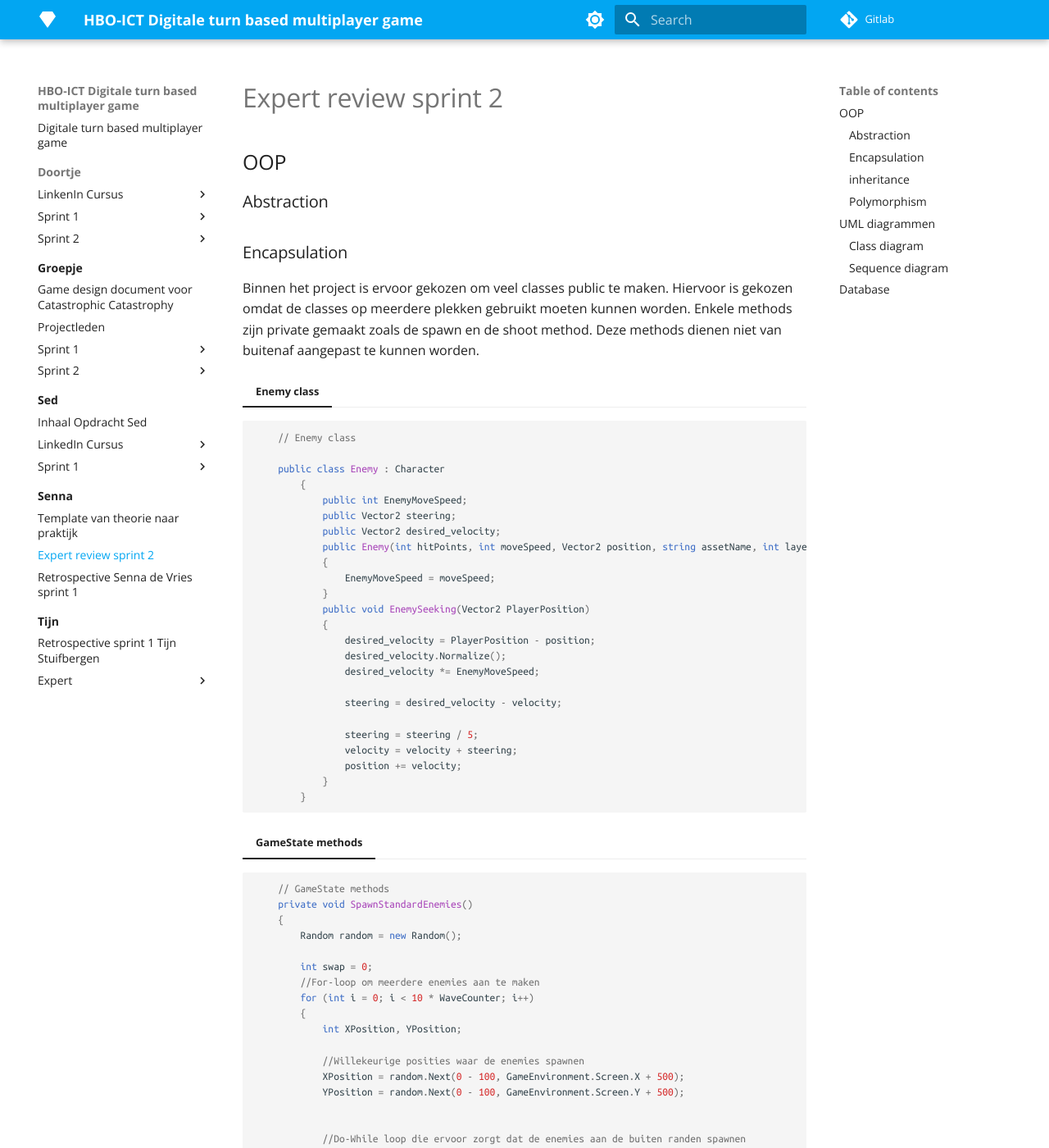
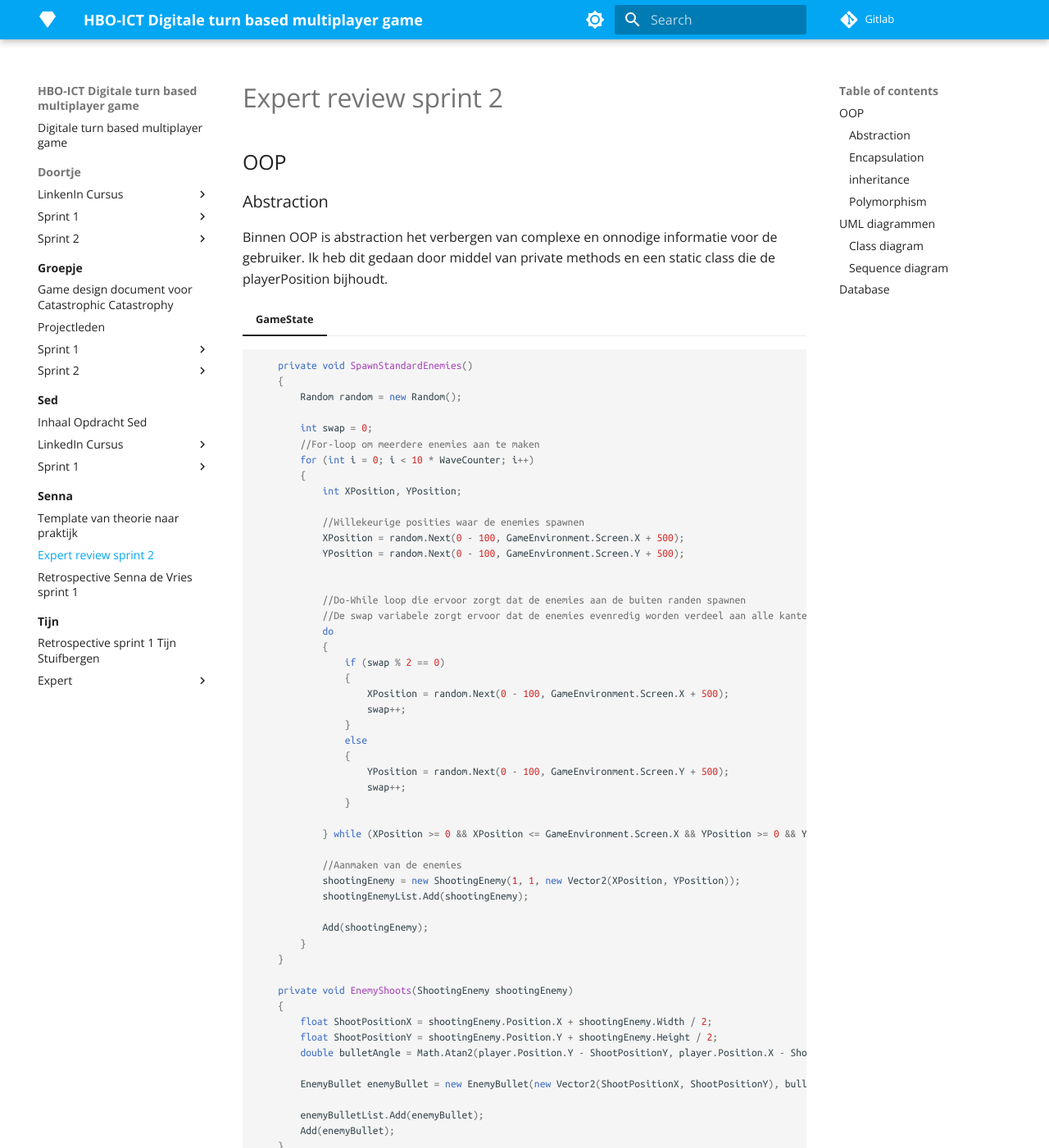
Before and after one commit to Doortje-Geuze/catastrophic-catastrophe, an MkDocs documentation site: the page built from docs/Senna/Expert review-Senna-sprint 2.md, in a window 1280 px wide and 1400 px high. Shown: the whole window at 82% size. Built offline with MkDocs 1.6.1 and Material for MkDocs 9.7.7, drawn with Linux system fonts in a browser that asks for light colours; nearby versions of some CDN libraries; library files that are not in the unit come from our copies; some of the changed text lies outside the part shown.

Commit message:
abstraction toegevoegd

````diff
--- a/docs/Senna/Expert review-Senna-sprint 2.md
+++ b/docs/Senna/Expert review-Senna-sprint 2.md
@@ -1,6 +1,93 @@
 # Expert review sprint 2
 ## OOP
 ### Abstraction
+Binnen OOP is abstraction het verbergen van complexe en onnodige informatie voor de gebruiker. Ik heb dit gedaan door middel van private methods en een static class die de playerPosition bijhoudt.
+
+=== "GameState"
+```csharp
+    private void SpawnStandardEnemies()
+    {
+        Random random = new Random();
+
+        int swap = 0;
+        //For-loop om meerdere enemies aan te maken
+        for (int i = 0; i < 10 * WaveCounter; i++)
+        {
+            int XPosition, YPosition;
+
+            //Willekeurige posities waar de enemies spawnen
+            XPosition = random.Next(0 - 100, GameEnvironment.Screen.X + 500);
+            YPosition = random.Next(0 - 100, GameEnvironment.Screen.Y + 500);
+
+
+            //Do-While loop die ervoor zorgt dat de enemies aan de buiten randen spawnen
+            //De swap variabele zorgt ervoor dat de enemies evenredig worden verdeel aan alle kanten
+            do
+            {
+                if (swap % 2 == 0)
+                {
+                    XPosition = random.Next(0 - 100, GameEnvironment.Screen.X + 500);
+                    swap++;
+                }
+                else
+                {
+                    YPosition = random.Next(0 - 100, GameEnvironment.Screen.Y + 500);
+                    swap++;
+                }
+
+            } while (XPosition >= 0 && XPosition <= GameEnvironment.Screen.X && YPosition >= 0 && YPosition <= GameEnvironment.Screen.Y);
+
+            //Aanmaken van de enemies
+            shootingEnemy = new ShootingEnemy(1, 1, new Vector2(XPosition, YPosition));
+            shootingEnemyList.Add(shootingEnemy);
+
+            Add(shootingEnemy);
+        }
+    }
+
+    private void EnemyShoots(ShootingEnemy shootingEnemy)
+    {
+        float ShootPositionX = shootingEnemy.Position.X + shootingEnemy.Width / 2;
+        float ShootPositionY = shootingEnemy.Position.Y + shootingEnemy.Height / 2;
+        double bulletAngle = Math.Atan2(player.Position.Y - ShootPositionY, player.Position.X - ShootPositionX);
+
+        EnemyBullet enemyBullet = new EnemyBullet(new Vector2(ShootPositionX, ShootPositionY), bulletAngle, 15);
+
+        enemyBulletList.Add(enemyBullet);
+        Add(enemyBullet);
+    }
+
+```
+=== "PlayerPositionManager"
+```csharp
+
+    public static class PlayerPositionManager
+	{
+        private static Vector2 playerPosition;
+
+        public static Vector2 PlayerPosition
+        {
+            get { return playerPosition; }
+            set { playerPosition = value; }
+        }
+
+
+	}
+```
+
+=== "Abstraction highlighted"
+```csharp
+    public static class PlayerPositionManager
+	{
+        private static Vector2 playerPosition;
+    }
+    private void EnemyShoots(ShootingEnemy shootingEnemy)
+    {
+    }
+    private void SpawnStandardEnemies()
+    {
+    }
+```
 
 ### Encapsulation
 Binnen het project is ervoor gekozen om veel classes public te maken. Hiervoor is gekozen omdat de classes op meerdere plekken gebruikt moeten kunnen worden. Enkele methods zijn private gemaakt zoals de spawn en de shoot method. Deze methods dienen niet van buitenaf aangepast te kunnen worden.
````
